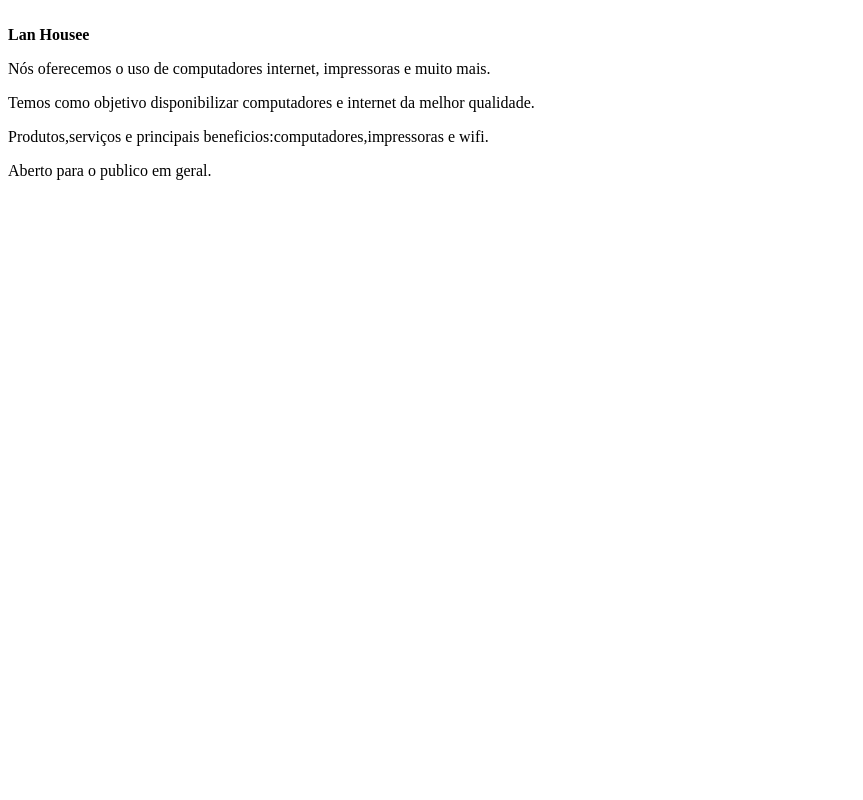
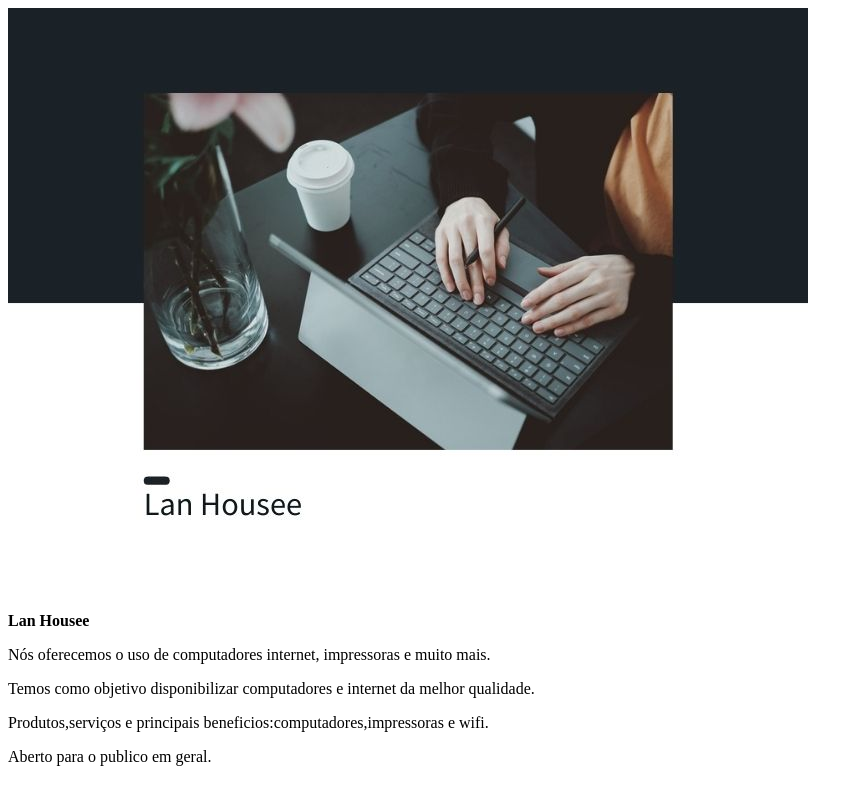
Before and after one commit to Manu24032007/trabalhofinal, a plain HTML site: page index.html in a window 1280 px wide. Shown: the whole page, without its empty margins (0-863 px from the left). Drawn offline with Linux system fonts and the light colour scheme.

Commit message:
index.html

```diff
--- a/index.html
+++ b/index.html
@@ -5,7 +5,7 @@
     <title></title>
   </head>
   <body>
-    <header> <img src=""> </header>
+    <header> <img src="Design sem nome.jpg"> </header>
     <b>Lan Housee </b>
    <p>Nós oferecemos o uso de computadores internet, impressoras e muito mais.</p>
   <p>Temos como objetivo disponibilizar computadores e internet da melhor qualidade. </p>
```
